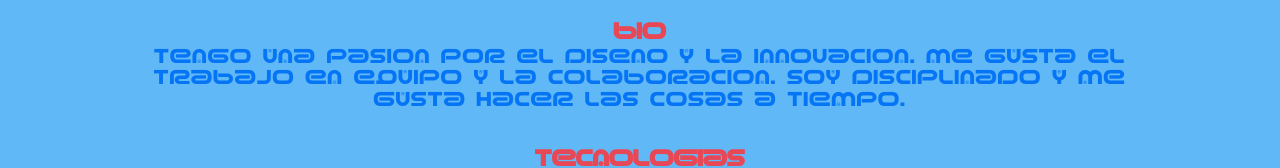
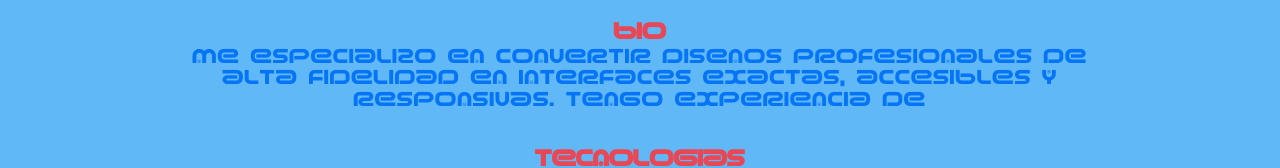
Before and after one commit to pibelanzallamas/brandon-portfolio, a React (Vite) app: page /profile in a window 1280 px wide. Shown: the part 364-532 px from the top of the page. Built offline with nearby package versions, Linux system fonts and the light colour scheme.

Commit message:
Actualización automática de CV - 03-01-19 15:08:24

```diff
--- a/src/components/Profile.jsx
+++ b/src/components/Profile.jsx
@@ -27,9 +27,8 @@ function Profile() {
         <p className="profile-description">
           {esp ? (
             <>
-              Tengo una pasión por el diseño y la innovación.
-              Me gusta el trabajo en equipo y la colaboracion.
-              Soy disciplinado y me gusta hacer las cosas a tiempo.
+              Me especializo en convertir diseños profesionales de alta fidelidad en interfaces exactas, accesibles y responsivas.
+              Tengo experiencia de
             </>
           ) : (
             <>
```
Also changed, not shown: 2 other files (tests, documents, lock files or other folders).
